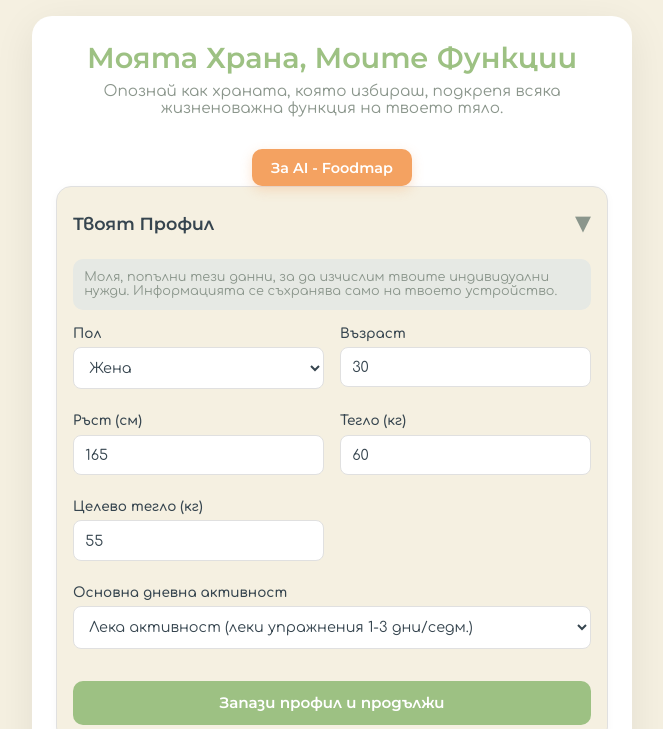
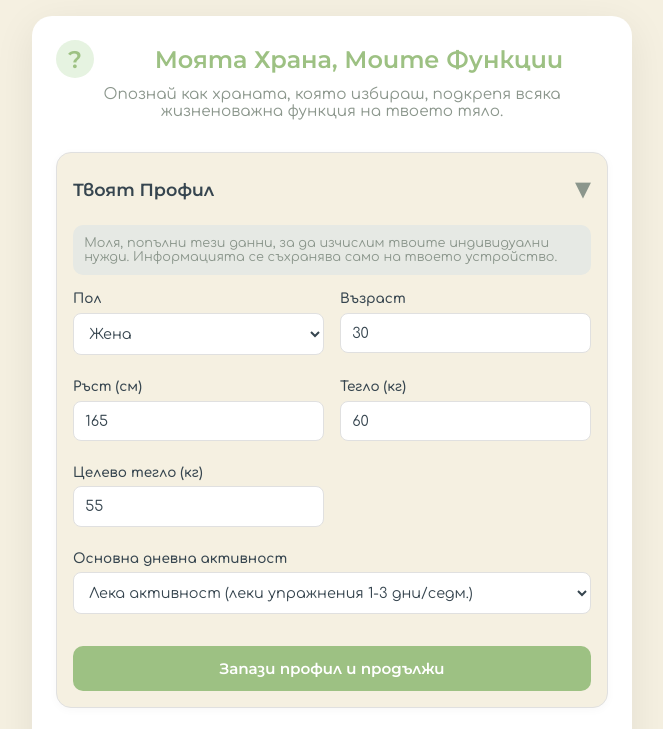
Before and after one commit to Radilovk/food, a plain HTML site: page index.html in a window 1280 px wide. Shown: the top 729 px of the page, without its empty margins (308-971 px from the left). Drawn offline with nearby package versions, Linux system fonts and the light colour scheme.

Commit message:
Update index.html

```diff
--- a/index.html
+++ b/index.html
@@ -30,6 +30,7 @@
             --color-group5: #ff7043; /* Енергично оранжево */
             --color-group6: #bdbdbd; /* Неутрално сиво */
             --color-danger: #ef5350; /* Меко червено за ресет */
+            --color-icon-bg: #e6f3e1; /* Фон за икони */
         }
 
         * {
@@ -59,39 +60,55 @@
             text-align: center;
         }
 
-        /* === Заглавна част === */
-        header h1 {
-            font-family: 'Montserrat', sans-serif; /* По-сериозен заглавен шрифт */
-            font-size: 1.8rem;
+        /* === НОВ ХЕДЪР === */
+        .app-header {
+            display: flex;
+            align-items: center;
+            justify-content: space-between;
             margin-bottom: 0.5rem;
-            color: var(--color-primary);
+            gap: 1rem;
         }
 
-        header p {
+        .app-header .about-btn {
+            background-color: var(--color-icon-bg);
+            color: var(--color-primary);
+            width: 38px;
+            height: 38px;
+            border-radius: 50%;
+            display: flex;
+            justify-content: center;
+            align-items: center;
+            font-size: 1.5rem;
+            font-weight: 600;
+            text-decoration: none;
+            transition: all 0.2s ease;
+            flex-shrink: 0;
+            font-family: 'Montserrat', sans-serif;
+        }
+
+        .app-header .about-btn:hover {
+            background-color: var(--color-primary);
+            color: white;
+            box-shadow: 0 2px 8px rgba(157, 193, 131, 0.4);
+            transform: scale(1.05);
+        }
+
+        .app-header h1 {
+            font-family: 'Montserrat', sans-serif;
+            font-size: 1.5rem;
+            margin: 0;
+            color: var(--color-primary);
+            flex-grow: 1;
+            text-align: center;
+        }
+
+        .subtitle {
             font-size: 0.95rem;
             color: var(--color-light-text);
-            margin-bottom: 1.5rem;
+            margin-bottom: 2rem;
+            text-align: center;
         }
 
-        header .about-btn {
-            display: inline-block;
-            background-color: var(--color-accent);
-            color: white;
-            text-decoration: none;
-            padding: 0.6rem 1.2rem;
-            border-radius: 10px;
-            font-size: 0.9rem;
-            font-weight: 600;
-            font-family: 'Montserrat', sans-serif;
-            margin-top: 0.5rem;
-            transition: background-color 0.3s ease, box-shadow 0.3s ease;
-            box-shadow: 0 4px 12px rgba(244, 162, 97, 0.3);
-        }
-
-        header .about-btn:hover {
-            background-color: #e08b4e;
-            box-shadow: 0 6px 16px rgba(244, 162, 97, 0.4);
-        }
 
         /* === Общи стилове за модули === */
         .module {
@@ -664,15 +681,26 @@
             color: var(--color-group2);
         }
 
+        /* === НОВ ФУТЪР === */
+        .app-footer {
+            margin-top: 2.5rem;
+            padding-top: 1.5rem;
+            border-top: 1px solid var(--color-border);
+            text-align: center;
+            font-size: 0.8rem;
+            color: var(--color-light-text);
+            font-family: 'Montserrat', sans-serif;
+        }
+
     </style>
 </head>
 <body>
     <div class="container">
-        <header>
+        <header class="app-header">
+            <a href="https://radilovk.github.io/food/about.html" class="about-btn" title="За AI - Foodmap">?</a>
             <h1>Моята Храна, Моите Функции</h1>
-            <p>Опознай как храната, която избираш, подкрепя всяка жизненоважна функция на твоето тяло.</p>
-            <a href="https://radilovk.github.io/food/about.html" class="about-btn">За AI - Foodmap</a>
         </header>
+        <p class="subtitle">Опознай как храната, която избираш, подкрепя всяка жизненоважна функция на твоето тяло.</p>
 
         <!-- Модул за персонализация -->
         <section class="module" id="personalization-module">
@@ -797,6 +825,10 @@
                 <button class="action-btn" id="reset-btn">Започни отначало</button>
             </div>
         </main>
+
+        <footer class="app-footer">
+            <p>BIOCODE DESIGN</p>
+        </footer>
     </div>
 
     <!-- НОВ ЕЛЕМЕНТ: Модален прозорец за история -->
```
